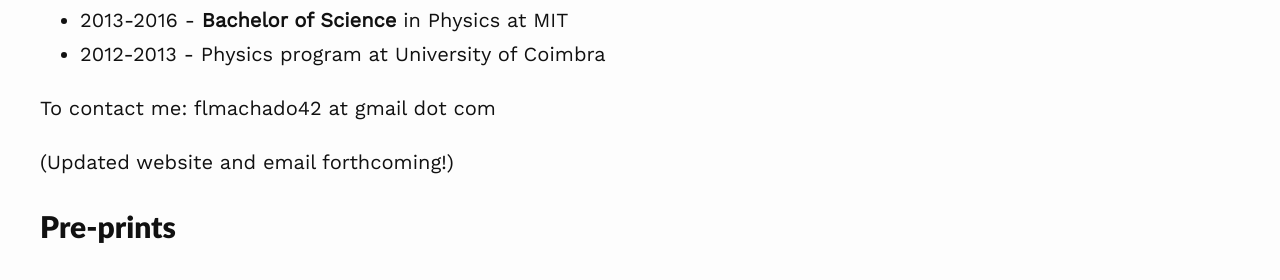
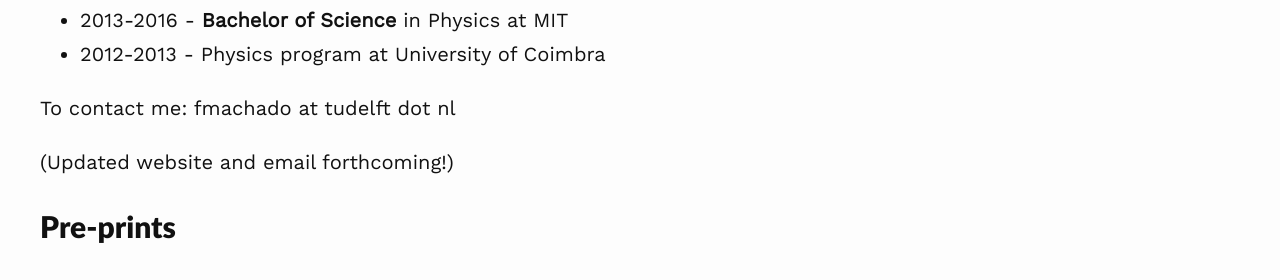
Before and after one commit to flmachado/flmachado.github.io, a Jekyll site: the page built from index.md, in a window 1280 px wide and 900 px high, scrolled down 621 px. Shown: the part 164-444 px from the top of the window. Built offline with Jekyll 4.4.1, drawn with Linux system fonts in a browser that asks for light colours; nearby versions of some CDN libraries.

Commit message:
Added QuTech email

```diff
--- a/_config.yml
+++ b/_config.yml
@@ -16,7 +16,7 @@
 
 baseurl: / #name of GitHub repository
 url: "fmachado.eu" #custom url to be used instead of GitHub repository
-email: fmachado@cfa.harvard.edu
+email: f.machado@tudelft.nl
 
 highlighter: rouge
 markdown: kramdown
--- a/index.md
+++ b/index.md
@@ -24,7 +24,7 @@ Originally from Portugal, Physics has taken me through many places:
 - 2013-2016 - **Bachelor of Science** in Physics at MIT
 - 2012-2013 - Physics program at University of Coimbra
 
-To contact me: flmachado42 at gmail dot com
+To contact me: fmachado at tudelft dot nl
 
 (Updated website and email forthcoming!)
 
```
